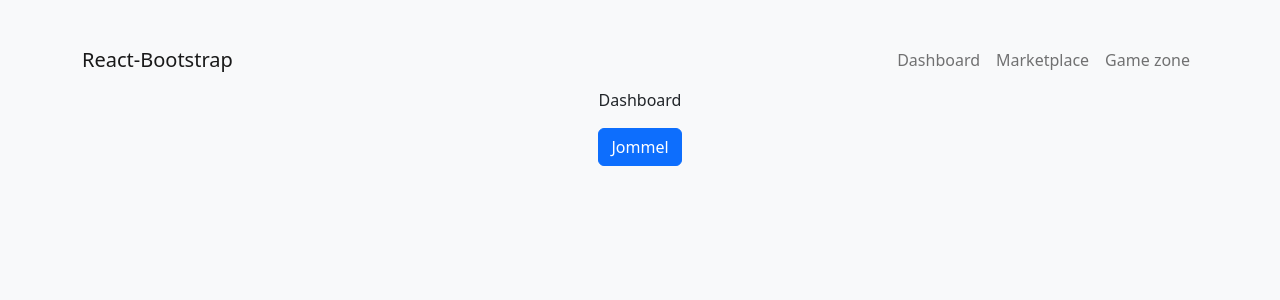
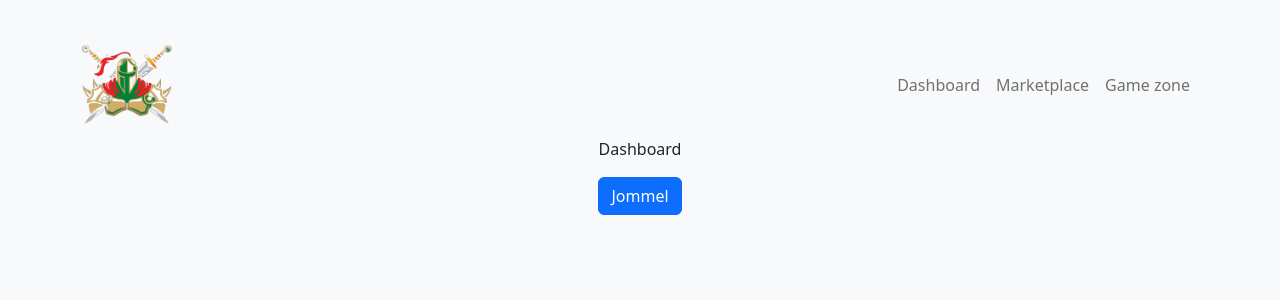
Before and after one commit to lugh-tuatha/nft.azriel, a React (Vite) app: page / in a window 1280 px wide. Shown: the top 300 px of the page. Built offline with nearby package versions, Linux system fonts and the light colour scheme.

Commit message:
add: navbar logo

```diff
--- a/src/components/navbar/index.jsx
+++ b/src/components/navbar/index.jsx
@@ -7,6 +7,9 @@ import NavDropdown from 'react-bootstrap/NavDropdown';
 import Marketplace from '../../pages/Marketplace';
 import GameZone from '../../pages/GameZone';
 
+import azrielLogo from '../../assets/image/logo/nft.azriel-logo.png'
+
+import './navbar.css'
 
 class BasicExample extends Component{
   constructor(props){
@@ -20,7 +23,7 @@ class BasicExample extends Component{
     let nav = (
       <Navbar bg="light" expand="lg">
         <Container>
-          <Navbar.Brand href="#home">React-Bootstrap</Navbar.Brand>
+          <Navbar.Brand onClick={() => this.setState({servePage: "dashboard"})} className="navbar-logo"><img src={ azrielLogo } alt="Our logo brand" /></Navbar.Brand>
           <Navbar.Toggle aria-controls="basic-navbar-nav" />
           <Navbar.Collapse id="basic-navbar-nav">
             <Nav className="ms-auto">
--- /dev/null
+++ b/src/components/navbar/navbar.css
@@ -0,0 +1,7 @@
+.navbar-logo{
+  cursor: pointer;
+}
+
+.navbar-logo > img{
+  width: 90px;
+}
```
Also changed, not shown: src/assets/image/logo/nft.azriel-logo.png.
